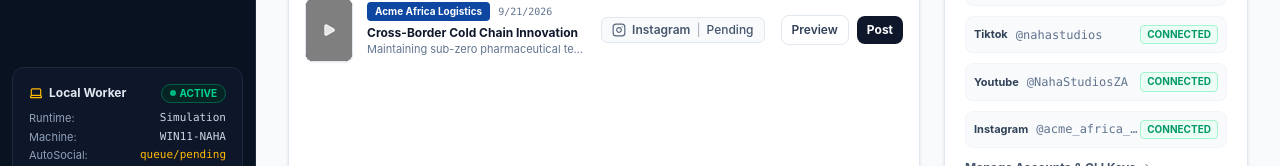
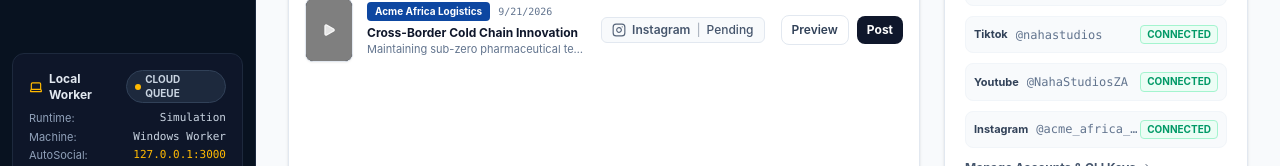
Before and after one commit to Naha1981/autopost-naha, a React (Vite) app: page / in a window 1280 px wide. Shown: the part 786-952 px from the top of the page. Built offline with nearby package versions, Linux system fonts and the light colour scheme; no server answers; grey boxes are pictures that could not be loaded.

Commit message:
fix: show truthful local worker status

```diff
--- a/src/components/Sidebar.tsx
+++ b/src/components/Sidebar.tsx
@@ -136,9 +136,9 @@ export const Sidebar: React.FC<SidebarProps> = ({ currentTab, onSelectTab }) =>
             <Laptop className="w-3.5 h-3.5 text-amber-400" />
             Local Worker
           </span>
-          <span className="flex items-center gap-1 text-[10px] font-bold text-emerald-400 bg-emerald-950/60 px-2 py-0.5 rounded-full border border-emerald-800">
-            <span className="w-1.5 h-1.5 rounded-full bg-emerald-400 animate-pulse"></span>
-            ACTIVE
+          <span className="flex items-center gap-1 text-[10px] font-bold text-slate-300 bg-slate-800 px-2 py-0.5 rounded-full border border-slate-700">
+            <span className="w-1.5 h-1.5 rounded-full bg-amber-400"></span>
+            CLOUD QUEUE
           </span>
         </div>
 
@@ -149,11 +149,11 @@ export const Sidebar: React.FC<SidebarProps> = ({ currentTab, onSelectTab }) =>
           </div>
           <div className="flex justify-between">
             <span>Machine:</span>
-            <span className="font-mono text-slate-300 truncate max-w-[100px]">WIN11-NAHA</span>
+            <span className="font-mono text-slate-300 truncate max-w-[100px]">Windows Worker</span>
           </div>
           <div className="flex justify-between">
             <span>AutoSocial:</span>
-            <span className="font-mono text-amber-400 truncate max-w-[100px]">queue/pending</span>
+            <span className="font-mono text-amber-400 truncate max-w-[100px]">127.0.0.1:3000</span>
           </div>
         </div>
 
```
